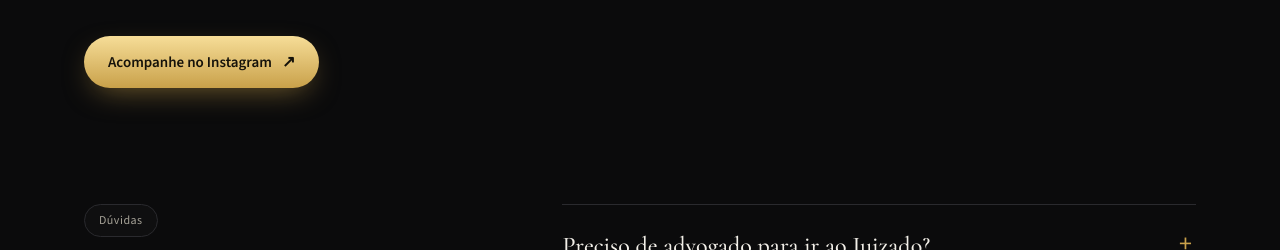
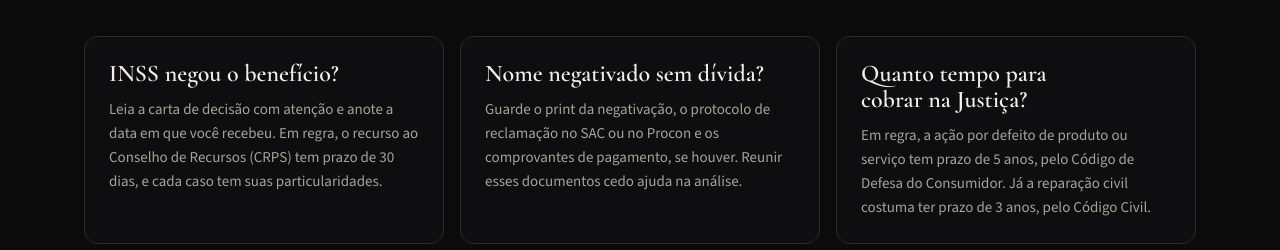
Before and after one commit to jefframalho/rafael-cabral-, a plain HTML site: page index.html in a window 1280 px wide. Shown: the part 5070-5320 px from the top of the page. Drawn offline with nearby package versions, Linux system fonts and the light colour scheme.

Commit message:
Adiciona textos educativos na seção Conteúdo educativo
Co-Authored-By: Claude Haiku 5.5 <noreply@anthropic.com>
Claude-Session: https://claude.ai/code/session_01Rv5uuMVUmZWXQFuKNjWBQD

```diff
--- a/index.html
+++ b/index.html
@@ -305,6 +305,11 @@ footer .big em { font-style: normal; color: var(--gold-hi); }
   .frase blockquote { margin: 0; font-family: var(--display); font-size: clamp(24px, 2.6vw, 34px); line-height: 1.25; color: var(--text); }
   .frase figcaption { margin-top: 14px; font-size: 13px; letter-spacing: .08em; text-transform: uppercase; color: var(--muted); }
   @media (max-width: 960px) { .frase { display: none; } }
+  .edu-cards { display: grid; grid-template-columns: repeat(3, 1fr); gap: 16px; margin: 0 0 28px; }
+  .edu-card { background: var(--panel); border: 1px solid var(--line); border-radius: 14px; padding: 24px; }
+  .edu-card h3 { font-family: var(--display); font-size: 24px; font-weight: 600; margin: 0 0 10px; color: var(--text); }
+  .edu-card p { margin: 0; color: var(--muted); font-size: 15px; line-height: 1.6; }
+  @media (max-width: 920px) { .edu-cards { grid-template-columns: 1fr; } }
 </style>
 </head>
 <body>
@@ -611,6 +616,20 @@ footer .big em { font-style: normal; color: var(--gold-hi); }
       </div>
       <p>Textos e vídeos curtos com orientações gerais sobre INSS, consumidor e direito cível. Cada caso tem particularidades, então o que vale para você depende da análise do seu caso.</p>
     </div>
+    <div class="edu-cards">
+      <article class="edu-card">
+        <h3>INSS negou o benefício?</h3>
+        <p>Leia a carta de decisão com atenção e anote a data em que você recebeu. Em regra, o recurso ao Conselho de Recursos (CRPS) tem prazo de 30 dias, e cada caso tem suas particularidades.</p>
+      </article>
+      <article class="edu-card">
+        <h3>Nome negativado sem dívida?</h3>
+        <p>Guarde o print da negativação, o protocolo de reclamação no SAC ou no Procon e os comprovantes de pagamento, se houver. Reunir esses documentos cedo ajuda na análise.</p>
+      </article>
+      <article class="edu-card">
+        <h3>Quanto tempo para cobrar na Justiça?</h3>
+        <p>Em regra, a ação por defeito de produto ou serviço tem prazo de 5 anos, pelo Código de Defesa do Consumidor. Já a reparação civil costuma ter prazo de 3 anos, pelo Código Civil.</p>
+      </article>
+    </div>
     <div class="actions">
       <a class="btn" href="https://www.instagram.com/rafaellc.adv" target="_blank" rel="noopener">Acompanhe no Instagram <span class="arr">↗</span></a>
     </div>
```
